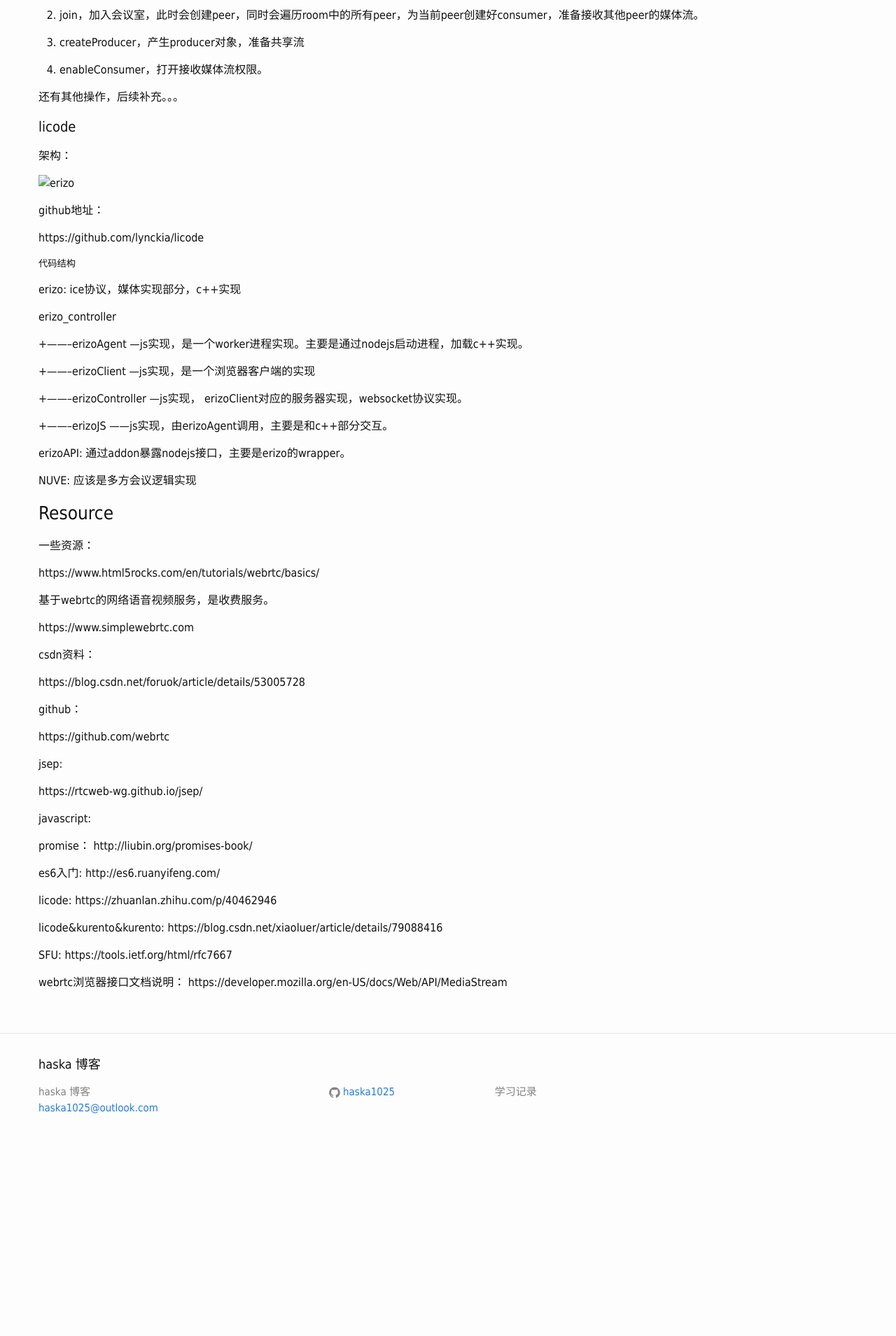
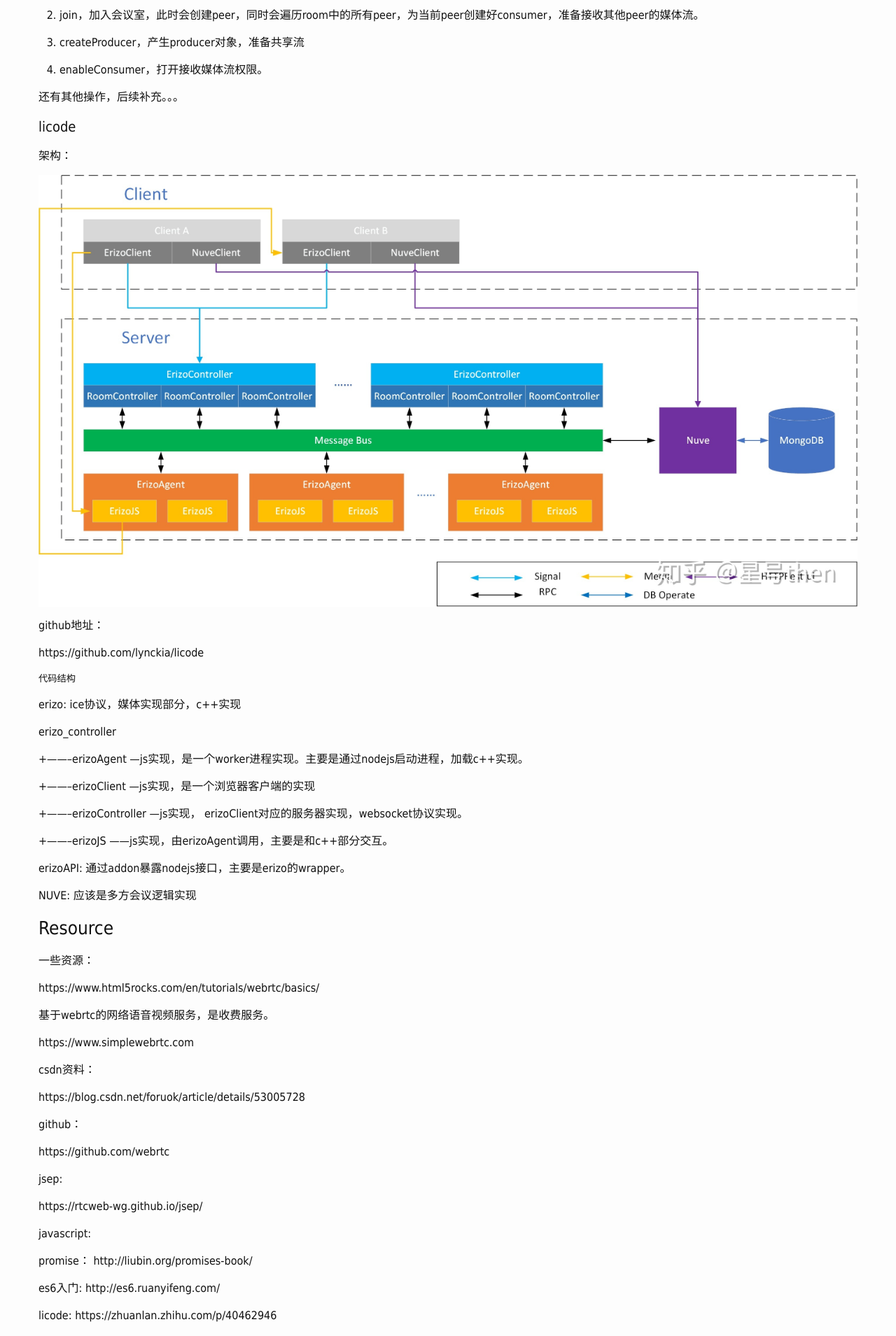
Before and after one commit to haska1025/haska1025.github.io, a Jekyll site: the page built from _posts/2019-01-14-webrtc.md, in a window 1280 px wide. Shown: the part 1328-3237 px from the top of the page at 70% size. Built offline with Jekyll 4.4.1, drawn with Linux system fonts in a browser that asks for light colours; before the commit the page ends 2982 px from its top, so only the background shows below that.

Commit message:
Update 2019-01-14-webrtc.md

```diff
--- a/_posts/2019-01-14-webrtc.md
+++ b/_posts/2019-01-14-webrtc.md
@@ -73,7 +73,7 @@ consumer: 媒体观看端
 
 架构：
 
-![erizo](./erizo.jpg)
+![erizo](https://github.com/haska1025/haska1025.github.io/blob/master/_posts/erizo.jpg)
 
 github地址：
 
```
